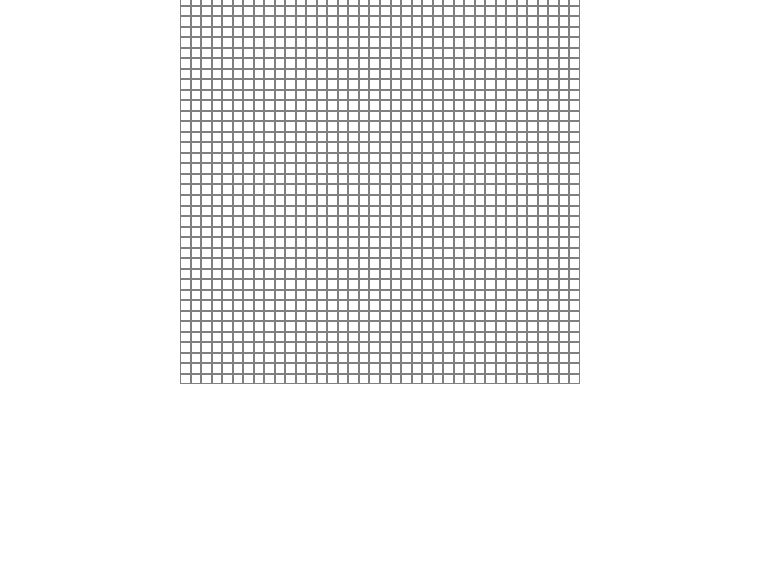
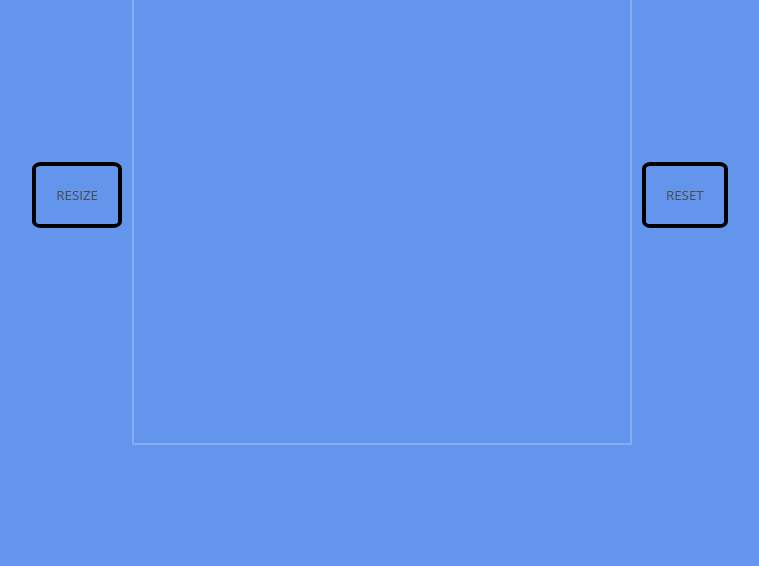
Before and after one commit to LeapHamilton/etch-a-sketch, a plain HTML site: page index.html in a window 1280 px wide. Shown: the part 234-800 px from the top of the page, without its empty margins (260-1019 px from the left). Drawn offline with Linux system fonts and the light colour scheme.

Commit message:
Finished basic version.

```diff
--- a/index.html
+++ b/index.html
@@ -8,12 +8,17 @@
     <link rel="stylesheet" href="style.css">
 </head>
 <body>
-    <h1>More-A-Draw</h1>
-    <div class = "container">
+    <div class = "header">
+        <h1>More-A-Draw</h1>
+    </div>
+    <div class="content">
+        <button type="button" class="button" id="resize">Resize</button>
+            <div class = "container" id="container">
 
 
+            </div>
 
-
+        <button type="button" class="button" id = "reset">Reset</button>
     </div>
 </body>
 <script src="java.js"></script>
--- a/java.js
+++ b/java.js
@@ -1,29 +1,40 @@
-const size = 38;
-const maxWidth = 400;
+let size = 100;
+const maxWidth = 500;
 
 
 function createGrid(size) {
     for (i=0; i<size*size; i++) {
-
         let gridSquare = document.createElement("div");
         let container = document.getElementsByClassName("container")[0];
         gridSquare.classList.add("gridSquare");
         container.appendChild(gridSquare);
+        document.documentElement.style.setProperty("--columns-row", size);
 }
 }
-createGrid(size);
+
+
+let button = document.getElementById("reset");
+button.addEventListener("click", reset => {
+    location.reload();
+})
 
 
 
+let resize = document.getElementById("resize");
+resize.addEventListener("click", function() {
+
+    size = parseInt(prompt("Pick a size: 1-100", "38"), 10);
+    /*document.documentElement.style.setProperty("--columns-row", size);*/
+
+    createGrid(size);
+    console.log(size);
+})
+
+createGrid(size)
+
 const gridSquares = document.querySelectorAll('.gridSquare');
-
-
 gridSquares.forEach(gridSquare => {
     gridSquare.addEventListener('mouseover', event => {
         gridSquare.style.backgroundColor = "black"
       })
 })
-
-
-
-document.documentElement.style.setProperty("--columns-row", size);
--- a/style.css
+++ b/style.css
@@ -11,24 +11,58 @@ box-sizing: border-box;
 
 body {
     height: 100vh;
-    display: flex;
+    font-family:Verdana, Geneva, Tahoma, sans-serif;
+    background-color: cornflowerblue;
+    display:flex;
     flex-direction:column;
     justify-content: center;
     align-items:center;
 }
 
+
+h1 {
+    margin-bottom: 20px;
+}
+
+.content {
+   display:flex;
+   align-items: center;
+}
+
 .container {
     display: grid;
+    border: 2px solid  rgb(136, 172, 243);
     grid-template-columns:repeat(var(--columns-row), 1fr);
     grid-template-rows: repeat(var(--columns-row), 1fr);
 
-    height: 400px;
-    width: 400px;
+    height: 500px;
+    width: 500px;
 
 }
 
-.gridSquare {
+.gridSquares {
     border-style: solid;
     border-width: 1px;
     border-color: grey;
 }
+
+.button {
+    font-family: 'Open Sans';
+    color: #494949;
+    text-transform: uppercase;
+    text-decoration: none;
+    background: cornflowerblue;;
+    margin: 10px;
+    padding: 20px;
+    border: 4px solid black;
+    border-radius: 10%;
+    display: inline-block;
+    transition: all 0.4s ease 0s;
+  }
+
+  .button:hover {
+    color: #ffffff;
+    background: #f6b93b;
+    border-color: #f6b93b;
+    transition: all 0.4s ease 0s;
+  }
```
